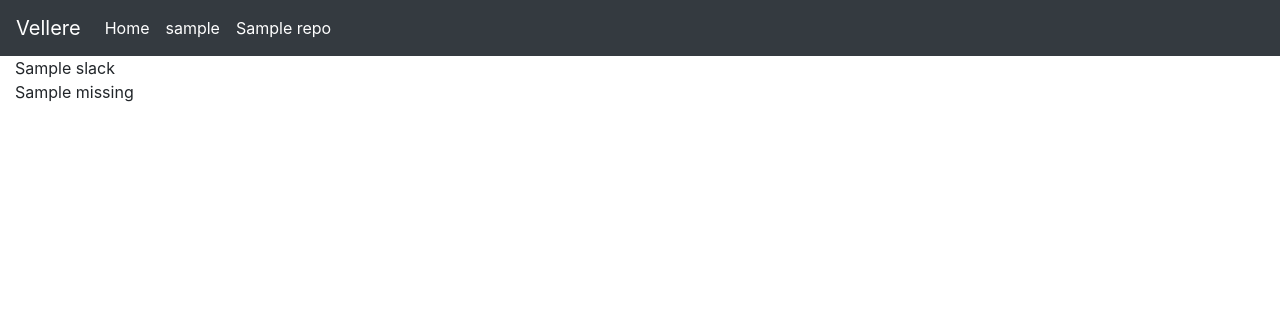
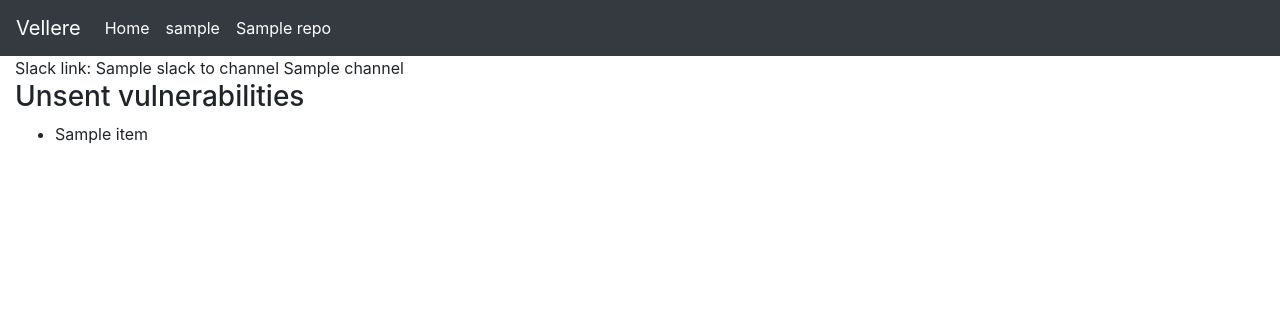
Before and after one commit to palfrey/vellere, a Python web app: template notifier/jinja2/repo_link.html in a window 1280 px wide. Shown: the top 316 px of the page. Run offline with Jinja, Linux system fonts and the light colour scheme; the template is opened without the code that fills it: most values are stand-ins (such as "Sample title", 1, 10 or a date in 2020); some libraries are stand-ins or nearby versions.

Commit message:
Improve display of missing notifications

```diff
--- a/notifier/jinja2/repo_link.html
+++ b/notifier/jinja2/repo_link.html
@@ -9,6 +9,13 @@
 {% endblock %}
 {% block body %}
 {{ csrf_input }}
-{{ link.slack }}<br />
-{{ missing }}
+Slack link: {{ link.slack.name }} to channel {{ link.channel }} <br />
+{% if missing %}
+    <h3>Unsent vulnerabilities</h3>
+    <ul>
+    {% for item in missing %}
+    <li>{{ item | safe}}</li>
+    {% endfor %}
+    </ul>
+{% endif %}
 {% endblock %}
--- a/notifier/models.py
+++ b/notifier/models.py
@@ -116,6 +116,9 @@ class Vulnerability(models.Model):
     vulnerableVersions = models.CharField(max_length=64)
     package = models.CharField(max_length=255)
 
+    def __str__(self):
+        return f"{self.severity}: {self.package} versions '{self.vulnerableVersions}' ('{self.requirements}' required in {self.manifest_path}) has <a href=\"{self.url}\">{self.description}</a>".format(self=self)
+
 class SlackVulnerabilitySent(models.Model):
     slack_org = models.ForeignKey(SlackOrgLink, on_delete=models.CASCADE, null=True)
     slack_repo = models.ForeignKey(SlackRepoLink, on_delete=models.CASCADE, null=True)
```
